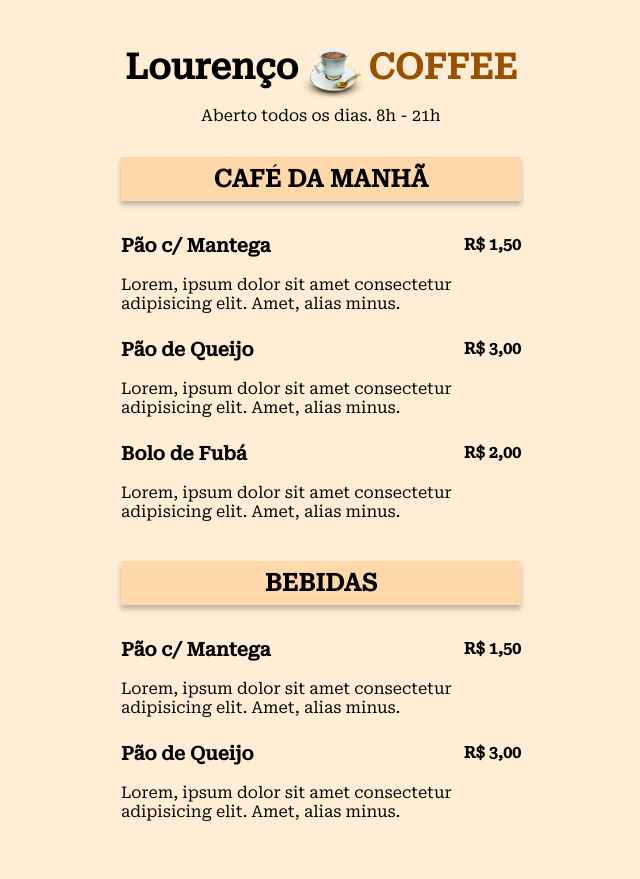
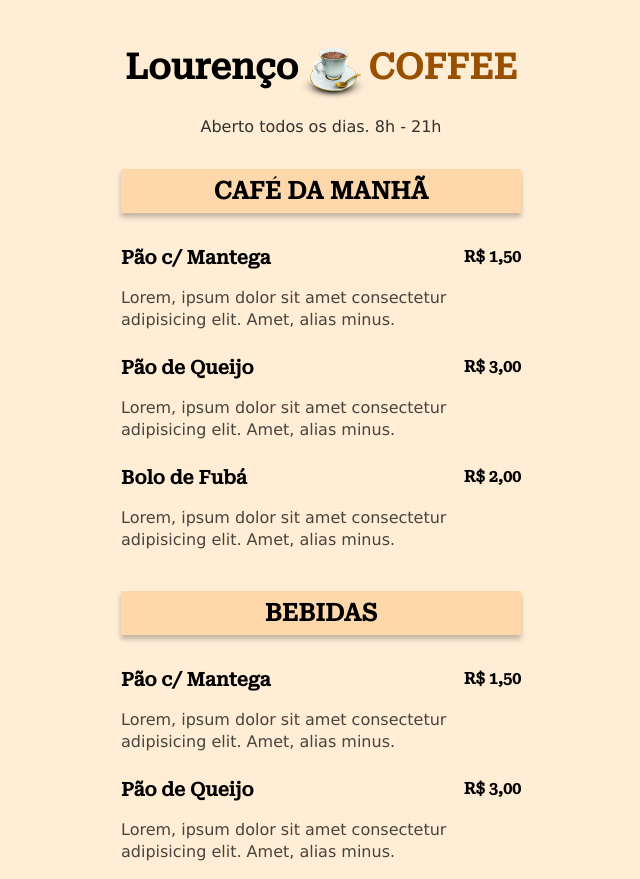
Before and after one commit to genaellourenco/rocketseat, a plain HTML site: page cardapio/index.html in a window 1280 px wide. Shown: the whole page, without its empty margins (319-959 px from the left). Before the commit the page ends 837 px from the top, so only its background shows below. Drawn offline with Linux system fonts and the light colour scheme.

Commit message:
Update style.css

```diff
--- a/cardapio/style.css
+++ b/cardapio/style.css
@@ -39,7 +39,10 @@ h1{
 }
 
 .p-title {
-    margin-bottom: 32px;
+    margin-top: 15px;
+    margin-bottom: 33px;
+    font-family: 'Lucida Sans', 'Lucida Sans Regular', 'Lucida Grande', 'Lucida Sans Unicode', Geneva, Verdana, sans-serif;
+    color: rgba(0, 0, 0, 0.8);
 }
 
 .section1, .section2 {
@@ -72,6 +75,11 @@ h1{
 .descr-itens {
    padding-top: 8px;
    padding-bottom: 16px;
+   color: rgba(0, 0, 0, 0.718);
+   font-family: 'Lucida Sans', 'Lucida Sans Regular', 'Lucida Grande', 'Lucida Sans Unicode', Geneva, Verdana, sans-serif;
+   line-height: 22px ;
+
+
 }
 
 span {
```
